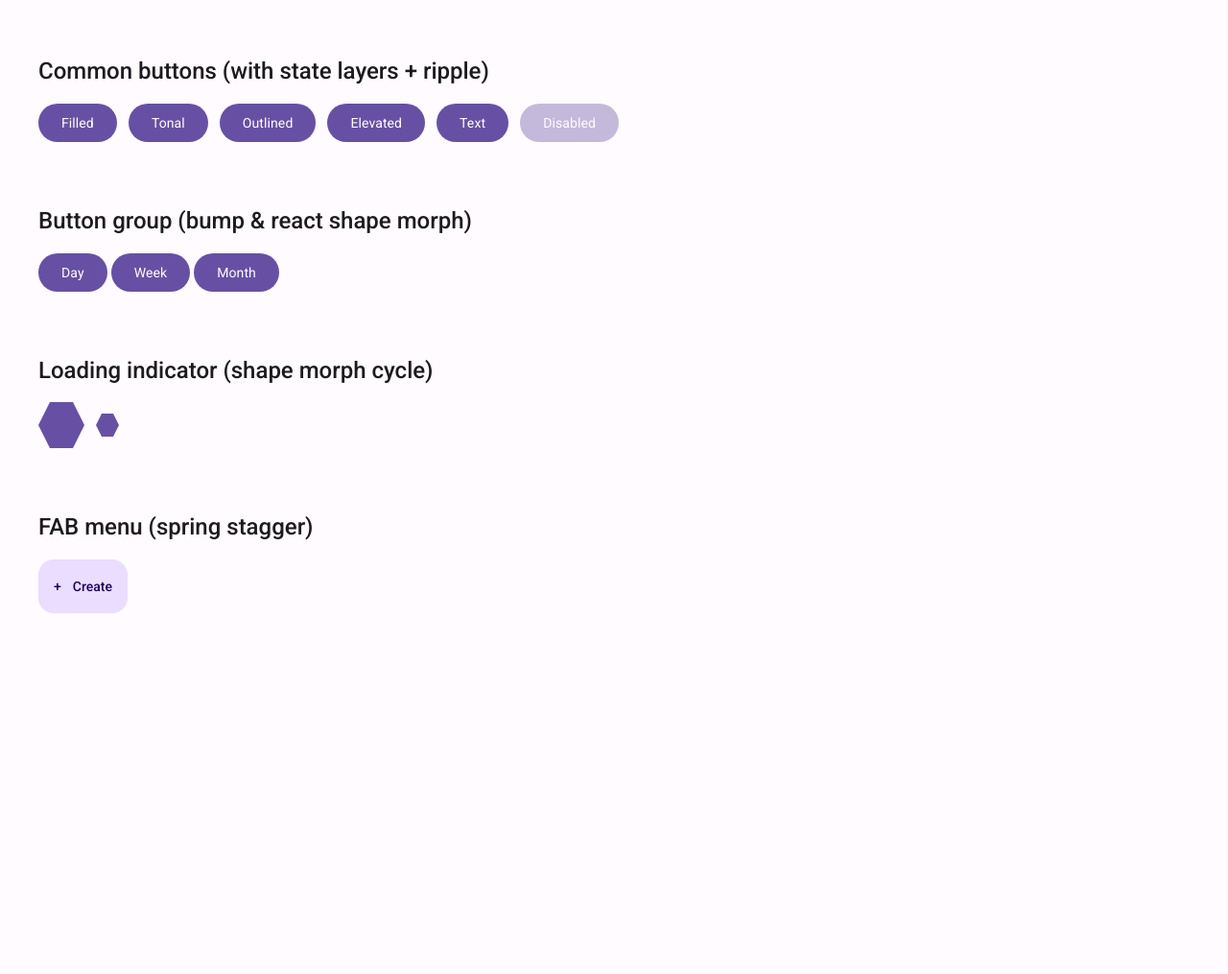
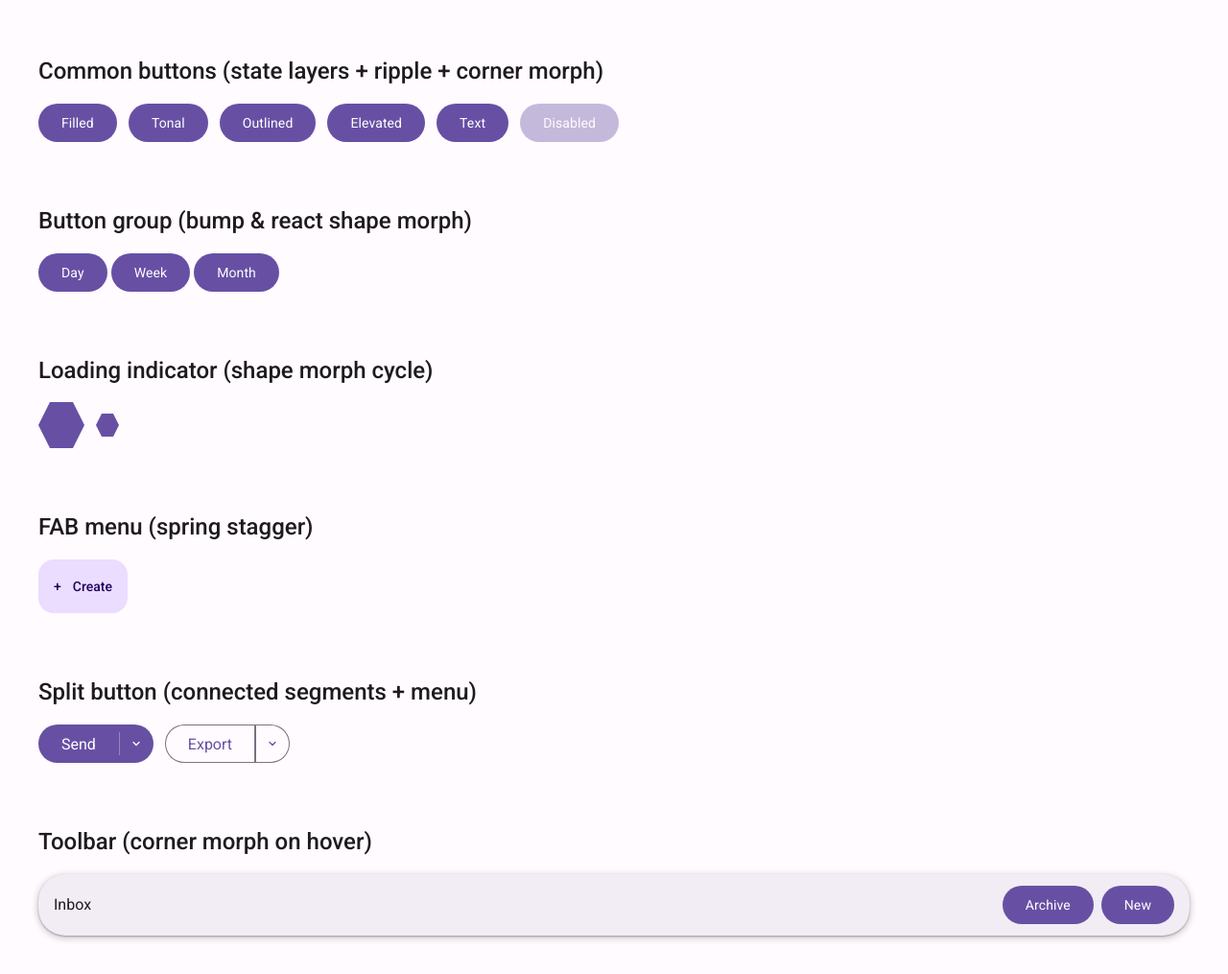
Before and after one commit to lobsterbs/m3-expressive-web, a website with bundled scripts: page demo/index.html in a window 1280 px wide. Shown: the whole page at 96% size. Before the commit the page ends 800 px from the top, so only its background shows below. Built offline with nearby package versions, Linux system fonts and the light colour scheme.

Commit message:
Checkpoint 7: exact canonical spring linear() curves in token CSS + demo updated with split button & toolbar

```diff
--- a/demo/index.html
+++ b/demo/index.html
@@ -14,7 +14,7 @@
 </head>
 <body>
   <section>
-    <h2>Common buttons (with state layers + ripple)</h2>
+    <h2>Common buttons (state layers + ripple + corner morph)</h2>
     <div class="row">
       <md-filled-button>Filled</md-filled-button>
       <md-filled-tonal-button>Tonal</md-filled-tonal-button>
@@ -51,5 +51,30 @@
       <md-filled-tonal-button slot="item">Upload</md-filled-tonal-button>
     </md-fab-menu>
   </section>
+
+  <section>
+    <h2>Split button (connected segments + menu)</h2>
+    <div class="row">
+      <md-split-button variant="filled">
+        Send
+        <div slot="item">Send now</div>
+        <div slot="item">Schedule for later</div>
+      </md-split-button>
+      <md-split-button variant="outlined">
+        Export
+        <div slot="item">Export as PDF</div>
+        <div slot="item">Export as CSV</div>
+      </md-split-button>
+    </div>
+  </section>
+
+  <section style="width:100%">
+    <h2>Toolbar (corner morph on hover)</h2>
+    <md-toolbar style="width:100%">
+      <span slot="start">Inbox</span>
+      <md-text-button slot="end">Archive</md-text-button>
+      <md-filled-button slot="end">New</md-filled-button>
+    </md-toolbar>
+  </section>
 </body>
 </html>
--- a/src/tokens/m3-tokens.css
+++ b/src/tokens/m3-tokens.css
@@ -7,11 +7,14 @@
  *   --md-comp-*  component tokens (per-component overrides, default to system)
  *
  * Baseline light/dark scheme values follow the M3 baseline palette; state layer
- * opacities, elevation levels, shape corners and motion springs follow the M3
- * spec. Replace values with a Material Theme Builder export to theme your app.
+ * opacities, elevation levels, shape corners follow the M3 spec. Motion springs
+ * use the EXACT canonical constants from MDC-Android motion tokens.xml
+ * (damping/stiffness pairs shared with Compose MotionScheme.expressive()),
+ * integrated from the damped harmonic oscillator into CSS linear() curves.
+ * Regenerate with springToLinear() from src/motion/springs.ts.
  *
  * Sources: https://m3.material.io/foundations/design-tokens/overview
- *          https://m3.material.io/foundations/interaction/states/state-layers
+ *          https://github.com/material-components/material-components-android/blob/master/docs/theming/Motion.md
  */
 
 :root {
@@ -60,17 +63,14 @@
   --md-sys-color-inverse-on-surface: #f5eff7;
   --md-sys-color-inverse-primary: #d0bcff;
 
-  /* ===== State layer opacities (M3 spec values) =====
-   * Applied by <md-state-layer>/<md-ripple> using currentColor overlays.
-   */
+  /* ===== State layer opacities (M3 spec values) ===== */
   --md-sys-state-hover-state-layer-opacity: 0.08;
   --md-sys-state-focus-state-layer-opacity: 0.10;
   --md-sys-state-pressed-state-layer-opacity: 0.10;
   --md-sys-state-dragged-state-layer-opacity: 0.16;
-  /* hover+focus combined */
   --md-sys-state-hover-and-focus-state-layer-opacity: 0.12;
 
-  /* ===== Elevation levels 0-5 (dp heights in shadow terms; tint deprecated) ===== */
+  /* ===== Elevation levels 0-5 (dp heights; tint deprecated) ===== */
   --md-sys-elevation-level0: none;
   --md-sys-elevation-level1: 0px 1px 2px 0px rgba(0, 0, 0, 0.3), 0px 1px 3px 1px rgba(0, 0, 0, 0.15);
   --md-sys-elevation-level2: 0px 1px 2px 0px rgba(0, 0, 0, 0.3), 0px 2px 6px 2px rgba(0, 0, 0, 0.15);
@@ -88,7 +88,7 @@
   --md-sys-shape-corner-extra-extra-large: 48px;
   --md-sys-shape-corner-full: 9999px;
 
-  /* ===== Motion: legacy easing & duration (transitions) ===== */
+  /* ===== Motion: legacy easing & duration (spec parity only; prefer springs) ===== */
   --md-sys-motion-easing-standard: cubic-bezier(0.2, 0, 0, 1);
   --md-sys-motion-easing-emphasized: cubic-bezier(0.2, 0, 0, 1);
   --md-sys-motion-easing-emphasized-accelerate: cubic-bezier(0.3, 0, 0.8, 0.15);
@@ -99,11 +99,24 @@
   --md-sys-motion-duration-medium-4: 400ms;
   --md-sys-motion-duration-long-2: 500ms;
 
-  /* ===== Motion: expressive springs (generated linear() curves; see motion/springs.ts) ===== */
-  /* Spatial spring — for position/scale; bouncy, mirrors real object movement */
-  --md-sys-motion-spring-spatial: linear(0, 0.0036 8.33%, 0.0185 16.7%, 0.06 25%, 0.35 41.7%, 0.69 55%, 0.88 63.9%, 0.96 70%, 1.03 76.4%, 1.04 80%, 1.02 86.1%, 1 92%, 1);
-  /* Effects spring — for color/opacity; smooth, no overshoot */
-  --md-sys-motion-spring-effects: linear(0, 0.04 12.5%, 0.19 25%, 0.6 50%, 0.86 68.8%, 0.96 81.2%, 1 100%);
+  /* ===== Motion: expressive springs — EXACT canonical values =====
+   * fast-spatial    damping 0.9  stiffness 1400  (small components: position/shape)
+   * fast-effects    damping 1.0  stiffness 3800  (small component color/opacity)
+   * default-spatial damping 0.9  stiffness 700   (partial-screen: sheets, drawers)
+   * default-effects damping 1.0  stiffness 1600  (partial-screen effects)
+   * slow-spatial    damping 0.9  stiffness 300   (full-screen transitions)
+   * slow-effects    damping 1.0  stiffness 800   (full-screen color/opacity)
+   * Per spec, component motion drives off the two FAST tokens (aliased below).
+   */
+  --md-sys-motion-spring-fast-spatial: linear(0.0000, 0.1207 3.13%, 0.3436 6.25%, 0.5563 9.38%, 0.7218 12.50%, 0.8367 15.63%, 0.9104 18.75%, 0.9546 21.88%, 0.9793 25.00%, 0.9922 28.13%, 0.9983 31.25%, 1.0008 34.38%, 1.0015 37.50%, 1.0014 40.63%, 1.0011 43.75%, 1.0008 46.88%, 1.0005 50.00%, 1.0003 53.13%, 1.0002 56.25%, 1.0001 59.38%, 1.0000 62.50%, 1.0000 65.63%, 1.0000 68.75%, 1.0000 71.88%, 1.0000 75.00%, 1.0000 78.13%, 1.0000 81.25%, 1.0000 84.38%, 1.0000 87.50%, 1.0000 90.63%, 1.0000 93.75%, 1.0000 96.88%, 1);
+  --md-sys-motion-spring-fast-effects: linear(0.0000, 0.2507 3.13%, 0.5737 6.25%, 0.7837 9.38%, 0.8970 12.50%, 0.9529 15.63%, 0.9790 18.75%, 0.9909 21.88%, 0.9961 25.00%, 0.9983 28.13%, 0.9993 31.25%, 0.9997 34.38%, 0.9999 37.50%, 1.0000 40.63%, 1.0000 43.75%, 1.0000 46.88%, 1.0000 50.00%, 1.0000 53.13%, 1.0000 56.25%, 1.0000 59.38%, 1.0000 62.50%, 1.0000 65.63%, 1.0000 68.75%, 1.0000 71.88%, 1.0000 75.00%, 1.0000 78.13%, 1.0000 81.25%, 1.0000 84.38%, 1.0000 87.50%, 1.0000 90.63%, 1.0000 93.75%, 1.0000 96.88%, 1);
+  --md-sys-motion-spring-default-spatial: linear(0.0000, 0.1330 3.13%, 0.3711 6.25%, 0.5903 9.38%, 0.7541 12.50%, 0.8629 15.63%, 0.9293 18.75%, 0.9670 21.88%, 0.9867 25.00%, 0.9961 28.13%, 1.0001 31.25%, 1.0014 34.38%, 1.0015 37.50%, 1.0012 40.63%, 1.0008 43.75%, 1.0005 46.88%, 1.0003 50.00%, 1.0002 53.13%, 1.0001 56.25%, 1.0000 59.38%, 1.0000 62.50%, 1.0000 65.63%, 1.0000 68.75%, 1.0000 71.88%, 1.0000 75.00%, 1.0000 78.13%, 1.0000 81.25%, 1.0000 84.38%, 1.0000 87.50%, 1.0000 90.63%, 1.0000 93.75%, 1.0000 96.88%, 1);
+  --md-sys-motion-spring-default-effects: linear(0.0000, 0.2413 3.13%, 0.5591 6.25%, 0.7710 9.38%, 0.8883 12.50%, 0.9476 15.63%, 0.9761 18.75%, 0.9893 21.88%, 0.9953 25.00%, 0.9980 28.13%, 0.9991 31.25%, 0.9996 34.38%, 0.9998 37.50%, 0.9999 40.63%, 1.0000 43.75%, 1.0000 46.88%, 1.0000 50.00%, 1.0000 53.13%, 1.0000 56.25%, 1.0000 59.38%, 1.0000 62.50%, 1.0000 65.63%, 1.0000 68.75%, 1.0000 71.88%, 1.0000 75.00%, 1.0000 78.13%, 1.0000 81.25%, 1.0000 84.38%, 1.0000 87.50%, 1.0000 90.63%, 1.0000 93.75%, 1.0000 96.88%, 1);
+  --md-sys-motion-spring-slow-spatial: linear(0.0000, 0.1630 3.13%, 0.4346 6.25%, 0.6636 9.38%, 0.8189 12.50%, 0.9115 15.63%, 0.9614 18.75%, 0.9859 21.88%, 0.9966 25.00%, 1.0005 28.13%, 1.0015 31.25%, 1.0014 34.38%, 1.0010 37.50%, 1.0006 40.63%, 1.0003 43.75%, 1.0002 46.88%, 1.0001 50.00%, 1.0000 53.13%, 1.0000 56.25%, 1.0000 59.38%, 1.0000 62.50%, 1.0000 65.63%, 1.0000 68.75%, 1.0000 71.88%, 1.0000 75.00%, 1.0000 78.13%, 1.0000 81.25%, 1.0000 84.38%, 1.0000 87.50%, 1.0000 90.63%, 1.0000 93.75%, 1.0000 96.88%, 1);
+  --md-sys-motion-spring-slow-effects: linear(0.0000, 0.3189 3.13%, 0.6687 6.25%, 0.8584 9.38%, 0.9435 12.50%, 0.9784 15.63%, 0.9920 18.75%, 0.9971 21.88%, 0.9990 25.00%, 0.9996 28.13%, 0.9999 31.25%, 1.0000 34.38%, 1.0000 37.50%, 1.0000 40.63%, 1.0000 43.75%, 1.0000 46.88%, 1.0000 50.00%, 1.0000 53.13%, 1.0000 56.25%, 1.0000 59.38%, 1.0000 62.50%, 1.0000 65.63%, 1.0000 68.75%, 1.0000 71.88%, 1.0000 75.00%, 1.0000 78.13%, 1.0000 81.25%, 1.0000 84.38%, 1.0000 87.50%, 1.0000 90.63%, 1.0000 93.75%, 1.0000 96.88%, 1);
+  /* Aliases: the two tokens that drive all component motion per the spec */
+  --md-sys-motion-spring-spatial: var(--md-sys-motion-spring-fast-spatial);
+  --md-sys-motion-spring-effects: var(--md-sys-motion-spring-fast-effects);
 
   /* ===== Typography (baseline + emphasized pairs; Roboto/Roboto Flex default) ===== */
   --md-sys-typescale-body-medium-font: 'Roboto', system-ui, sans-serif;
```
